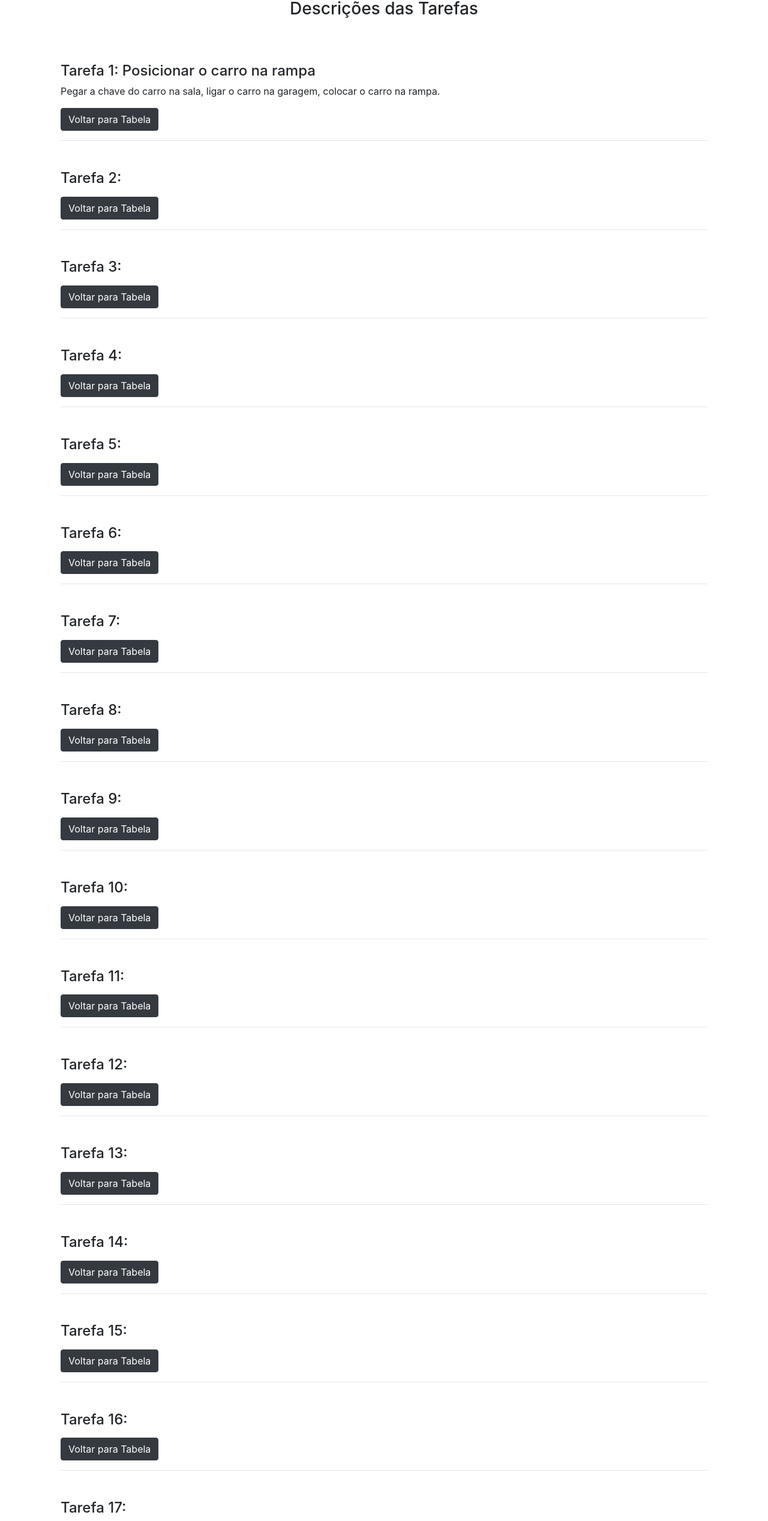
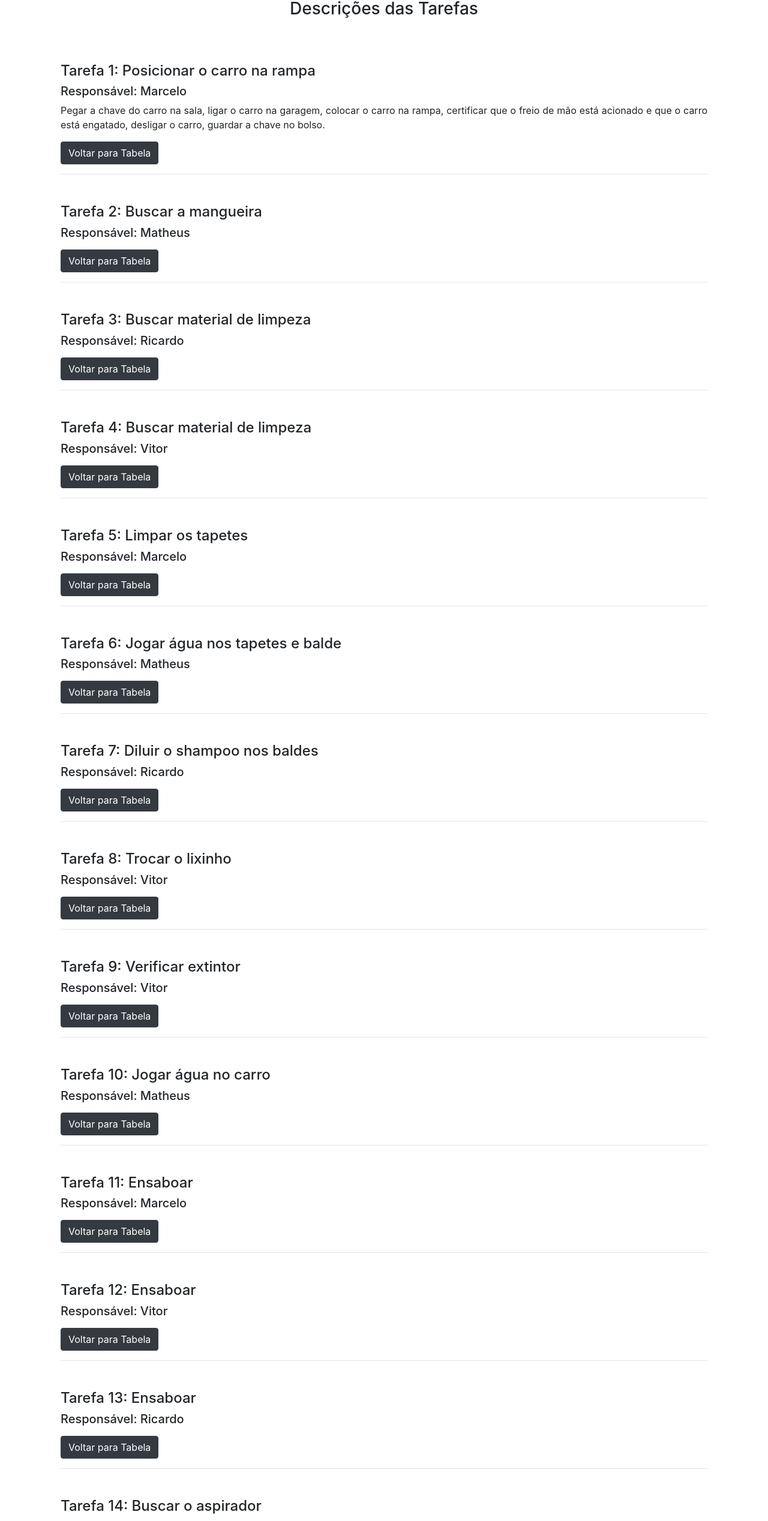
Before and after one commit to DouglasMV/lavagol, a plain HTML site: page index.html in a window 1280 px wide. Shown: the part 3159-5695 px from the top of the page at 60% size. Drawn offline with Linux system fonts and the light colour scheme.

Commit message:
Add responsavel por tarefas

```diff
--- a/css/styles.css
+++ b/css/styles.css
@@ -14,3 +14,7 @@
 #sec5w2h {
     text-align: center;
 }
+
+#tarefas p {
+    text-align: justify;
+}
--- a/index.html
+++ b/index.html
@@ -442,186 +442,216 @@
         </section>
 
         <section id="tarefas">
-            <div class="container">
+            <div class="container pb-5">
                 <div class="d-flex justify-content-center w-100">
                     <h3 class="p-5">Descrições das Tarefas</h3>
                 </div>
                 <div class="p-3" id="tarefa1">
                     <h4>Tarefa 1: Posicionar o carro na rampa</h4>
-                    <p>Pegar a chave do carro na sala, ligar o carro na garagem, colocar o carro na rampa.</p>
+                    <h5>Responsável: Marcelo</h5>
+                    <p>Pegar a chave do carro na sala, ligar o carro na garagem, colocar o carro na rampa, certificar que o freio de mão está acionado e que o carro está engatado, desligar o carro, guardar a chave no bolso.</p>
                     <a href="#tr-1" class="btn btn-dark">Voltar para Tabela</a>
                     <hr>
                 </div>
                 <div class="p-3" id="tarefa2">
-                    <h4>Tarefa 2:</h4>
+                    <h4>Tarefa 2: Buscar a mangueira</h4>
+                    <h5>Responsável: Matheus</h5>
                     <p></p>
                     <a href="#tr-2" class="btn btn-dark">Voltar para Tabela</a>
                     <hr>
                 </div>
                 <div class="p-3" id="tarefa3">
-                    <h4>Tarefa 3:</h4>
+                    <h4>Tarefa 3: Buscar material de limpeza</h4>
+                    <h5>Responsável: Ricardo</h5>
                     <p></p>
                     <a href="#tr-3" class="btn btn-dark">Voltar para Tabela</a>
                     <hr>
                 </div>
                 <div class="p-3" id="tarefa4">
-                    <h4>Tarefa 4:</h4>
+                    <h4>Tarefa 4: Buscar material de limpeza</h4>
+                    <h5>Responsável: Vitor</h5>
                     <p></p>
                     <a href="#tr-4" class="btn btn-dark">Voltar para Tabela</a>
                     <hr>
                 </div>
                 <div class="p-3" id="tarefa5">
-                    <h4>Tarefa 5:</h4>
+                    <h4>Tarefa 5: Limpar os tapetes</h4>
+                    <h5>Responsável: Marcelo</h5>
                     <p></p>
                     <a href="#tr-5" class="btn btn-dark">Voltar para Tabela</a>
                     <hr>
                 </div>
                 <div class="p-3" id="tarefa6">
-                    <h4>Tarefa 6:</h4>
+                    <h4>Tarefa 6: Jogar água nos tapetes e balde</h4>
+                    <h5>Responsável: Matheus</h5>
                     <p></p>
                     <a href="#tr-6" class="btn btn-dark">Voltar para Tabela</a>
                     <hr>
                 </div>
                 <div class="p-3" id="tarefa7">
-                    <h4>Tarefa 7:</h4>
+                    <h4>Tarefa 7: Diluir o shampoo nos baldes</h4>
+                    <h5>Responsável: Ricardo</h5>
                     <p></p>
                     <a href="#tr-7" class="btn btn-dark">Voltar para Tabela</a>
                     <hr>
                 </div>
                 <div class="p-3" id="tarefa8">
-                    <h4>Tarefa 8:</h4>
+                    <h4>Tarefa 8: Trocar o lixinho</h4>
+                    <h5>Responsável: Vitor</h5>
                     <p></p>
                     <a href="#tr-8" class="btn btn-dark">Voltar para Tabela</a>
                     <hr>
                 </div>
                 <div class="p-3" id="tarefa9">
-                    <h4>Tarefa 9:</h4>
+                    <h4>Tarefa 9: Verificar extintor</h4>
+                    <h5>Responsável: Vitor</h5>
                     <p></p>
                     <a href="#tr-9" class="btn btn-dark">Voltar para Tabela</a>
                     <hr>
                 </div>
                 <div class="p-3" id="tarefa10">
-                    <h4>Tarefa 10:</h4>
+                    <h4>Tarefa 10: Jogar água no carro</h4>
+                    <h5>Responsável: Matheus</h5>
                     <p></p>
                     <a href="#tr-10" class="btn btn-dark">Voltar para Tabela</a>
                     <hr>
                 </div>
                 <div class="p-3" id="tarefa11">
-                    <h4>Tarefa 11:</h4>
+                    <h4>Tarefa 11: Ensaboar</h4>
+                    <h5>Responsável: Marcelo</h5>
                     <p></p>
                     <a href="#tr-11" class="btn btn-dark">Voltar para Tabela</a>
                     <hr>
                 </div>
                 <div class="p-3" id="tarefa12">
-                    <h4>Tarefa 12:</h4>
+                    <h4>Tarefa 12: Ensaboar</h4>
+                    <h5>Responsável: Vitor</h5>
                     <p></p>
                     <a href="#tr-12" class="btn btn-dark">Voltar para Tabela</a>
                     <hr>
                 </div>
                 <div class="p-3" id="tarefa13">
-                    <h4>Tarefa 13:</h4>
+                    <h4>Tarefa 13: Ensaboar</h4>
+                    <h5>Responsável: Ricardo</h5>
                     <p></p>
                     <a href="#tr-13" class="btn btn-dark">Voltar para Tabela</a>
                     <hr>
                 </div>
                 <div class="p-3" id="tarefa14">
-                    <h4>Tarefa 14:</h4>
+                    <h4>Tarefa 14: Buscar o aspirador</h4>
+                    <h5>Responsável: Ricardo</h5>
                     <p></p>
                     <a href="#tr-14" class="btn btn-dark">Voltar para Tabela</a>
                     <hr>
                 </div>
                 <div class="p-3" id="tarefa15">
-                    <h4>Tarefa 15:</h4>
+                    <h4>Tarefa 15: Passar pretinho nos pneus</h4>
+                    <h5>Responsável: Marcelo</h5>
                     <p></p>
                     <a href="#tr-15" class="btn btn-dark">Voltar para Tabela</a>
                     <hr>
                 </div>
                 <div class="p-3" id="tarefa16">
-                    <h4>Tarefa 16:</h4>
+                    <h4>Tarefa 16: Água do limpador de parabrisa</h4>
+                    <h5>Responsável: Matheus</h5>
                     <p></p>
                     <a href="#tr-16" class="btn btn-dark">Voltar para Tabela</a>
                     <hr>
                 </div>
                 <div class="p-3" id="tarefa17">
-                    <h4>Tarefa 17:</h4>
+                    <h4>Tarefa 17: Passar silicone no painel e no forro das portas</h4>
+                    <h5>Responsável: Vitor</h5>
                     <p></p>
                     <a href="#tr-17" class="btn btn-dark">Voltar para Tabela</a>
                     <hr>
                 </div>
                 <div class="p-3" id="tarefa18">
-                    <h4>Tarefa 18:</h4>
+                    <h4>Tarefa 18: Guardar a mangueira</h4>
+                    <h5>Responsável: Matheus</h5>
                     <p></p>
                     <a href="#tr-18" class="btn btn-dark">Voltar para Tabela</a>
                     <hr>
                 </div>
                 <div class="p-3" id="tarefa19">
-                    <h4>Tarefa 19:</h4>
+                    <h4>Tarefa 19: Aspirar o interior do carro</h4>
+                    <h5>Responsável: Ricardo</h5>
                     <p></p>
                     <a href="#tr-19" class="btn btn-dark">Voltar para Tabela</a>
                     <hr>
                 </div>
                 <div class="p-3" id="tarefa20">
-                    <h4>Tarefa 20:</h4>
+                    <h4>Tarefa 20: Limpar os vidros por dentro</h4>
+                    <h5>Responsável: Vitor</h5>
                     <p></p>
                     <a href="#tr-20" class="btn btn-dark">Voltar para Tabela</a>
                     <hr>
                 </div>
                 <div class="p-3" id="tarefa21">
-                    <h4>Tarefa 21:</h4>
+                    <h4>Tarefa 21: Colocar aromatizante</h4>
+                    <h5>Responsável: Marcelo</h5>
                     <p></p>
                     <a href="#tr-21" class="btn btn-dark">Voltar para Tabela</a>
                     <hr>
                 </div>
                 <div class="p-3" id="tarefa22">
-                    <h4>Tarefa 22:</h4>
+                    <h4>Tarefa 22: Colocar os tapetes no carro</h4>
+                    <h5>Responsável: Marcelo</h5>
                     <p></p>
                     <a href="#tr-22" class="btn btn-dark">Voltar para Tabela</a>
                     <hr>
                 </div>
                 <div class="p-3" id="tarefa23">
-                    <h4>Tarefa 23:</h4>
+                    <h4>Tarefa 23: Guardar os produtos de limpeza</h4>
+                    <h5>Responsável: Matheus</h5>
                     <p></p>
                     <a href="#tr-23" class="btn btn-dark">Voltar para Tabela</a>
                     <hr>
                 </div>
                 <div class="p-3" id="tarefa24">
-                    <h4>Tarefa 24:</h4>
+                    <h4>Tarefa 24: Aspirar o porta-malas</h4>
+                    <h5>Responsável: Ricardo</h5>
                     <p></p>
                     <a href="#tr-24" class="btn btn-dark">Voltar para Tabela</a>
                     <hr>
                 </div>
                 <div class="p-3" id="tarefa25">
-                    <h4>Tarefa 25:</h4>
+                    <h4>Tarefa 25: Limpar o porta-luvas</h4>
+                    <h5>Responsável: Vitor</h5>
                     <p></p>
                     <a href="#tr-25" class="btn btn-dark">Voltar para Tabela</a>
                     <hr>
                 </div>
                 <div class="p-3" id="tarefa26">
-                    <h4>Tarefa 26:</h4>
+                    <h4>Tarefa 26: Verificar óleo</h4>
+                    <h5>Responsável: Marcelo</h5>
                     <p></p>
                     <a href="#tr-26" class="btn btn-dark">Voltar para Tabela</a>
                     <hr>
                 </div>
                 <div class="p-3" id="tarefa27">
-                    <h4>Tarefa 27:</h4>
+                    <h4>Tarefa 27: Limpar o saco do aspirador</h4>
+                    <h5>Responsável: Ricardo</h5>
                     <p></p>
                     <a href="#tr-27" class="btn btn-dark">Voltar para Tabela</a>
                     <hr>
                 </div>
                 <div class="p-3" id="tarefa28">
-                    <h4>Tarefa 28:</h4>
+                    <h4>Tarefa 28: Lavar os panos</h4>
+                    <h5>Responsável: Vitor</h5>
                     <p></p>
                     <a href="#tr-28" class="btn btn-dark">Voltar para Tabela</a>
                     <hr>
                 </div>
                 <div class="p-3" id="tarefa29">
-                    <h4>Tarefa 29:</h4>
+                    <h4>Tarefa 29: Guardar o aspirador</h4>
+                    <h5>Responsável: Ricardo</h5>
                     <p></p>
                     <a href="#tr-29" class="btn btn-dark">Voltar para Tabela</a>
                     <hr>
                 </div>
                 <div class="p-3" id="tarefa30">
-                    <h4>Tarefa 30:</h4>
+                    <h4>Tarefa 30: Guardar o carro na garagem</h4>
+                    <h5>Responsável: Marcelo</h5>
                     <p></p>
                     <a href="#tr-30" class="btn btn-dark">Voltar para Tabela</a>
                     <hr>
```
